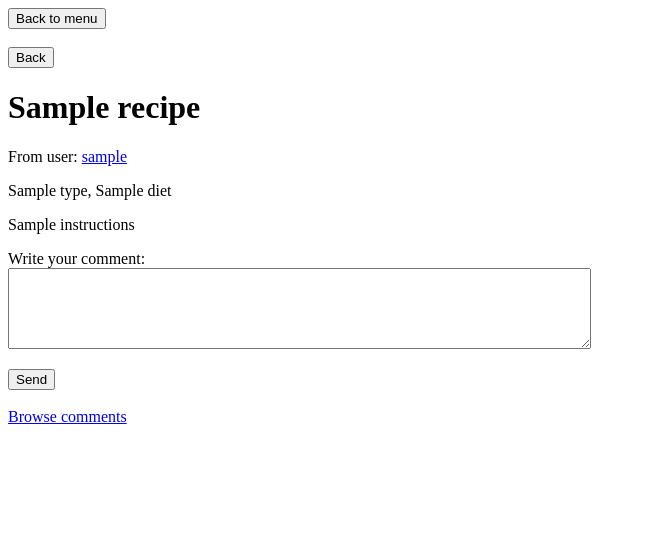
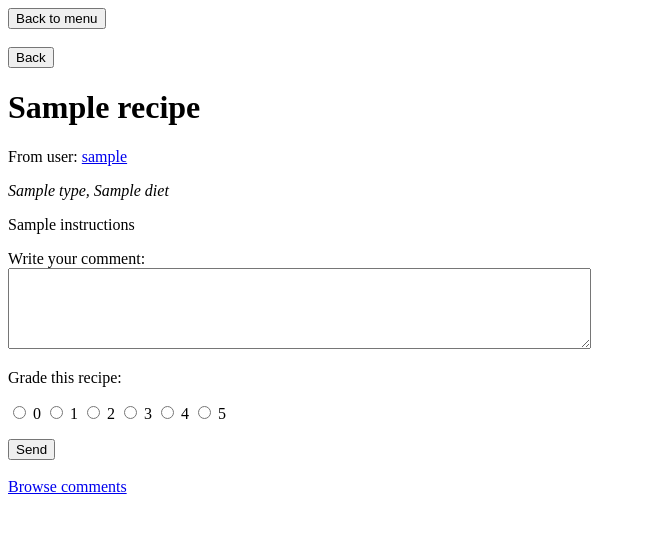
Before and after one commit to hodelma/Reseptisovellus, a Flask app: template templates/added_recipes.html in a window 1280 px wide. Shown: the top 533 px of the page, without its empty margins (0-646 px from the left). Run offline with Flask 3, Linux system fonts and the light colour scheme; the template is opened without the code that fills it: most values are stand-ins (such as "Sample title", 1, 10 or a date in 2020).

Commit message:
Add section for rating the recipe

```diff
--- a/templates/added_recipes.html
+++ b/templates/added_recipes.html
@@ -27,7 +27,7 @@
   </p>
 
   <p>
-    {{ recipe.type }}, {{ recipe.diet }}
+    <i>{{ recipe.type }}, {{ recipe.diet }}</i>
   </p>
 
   <p>
@@ -39,6 +39,17 @@
   <p>Write your comment:<br />
     <textarea name="comment" rows="5" cols="70" minlength="10" maxlength="2000" required></textarea>
     <input type="hidden" name="recipe_id" value="{{ recipe.id }}" />
+  </p>
+
+  <p>Grade this recipe:</p>
+
+  <p>
+    <input type="radio" name="rating" value="0" required/> 0
+    <input type="radio" name="rating" value="1" required/> 1
+    <input type="radio" name="rating" value="2" required/> 2
+    <input type="radio" name="rating" value="3" required/> 3
+    <input type="radio" name="rating" value="4" required/> 4
+    <input type="radio" name="rating" value="5" required/> 5
   </p>
 
   <button type="submit">Send</button>
```
Also changed, not shown: templates/edit_comment.html (+12 -0 lines).
